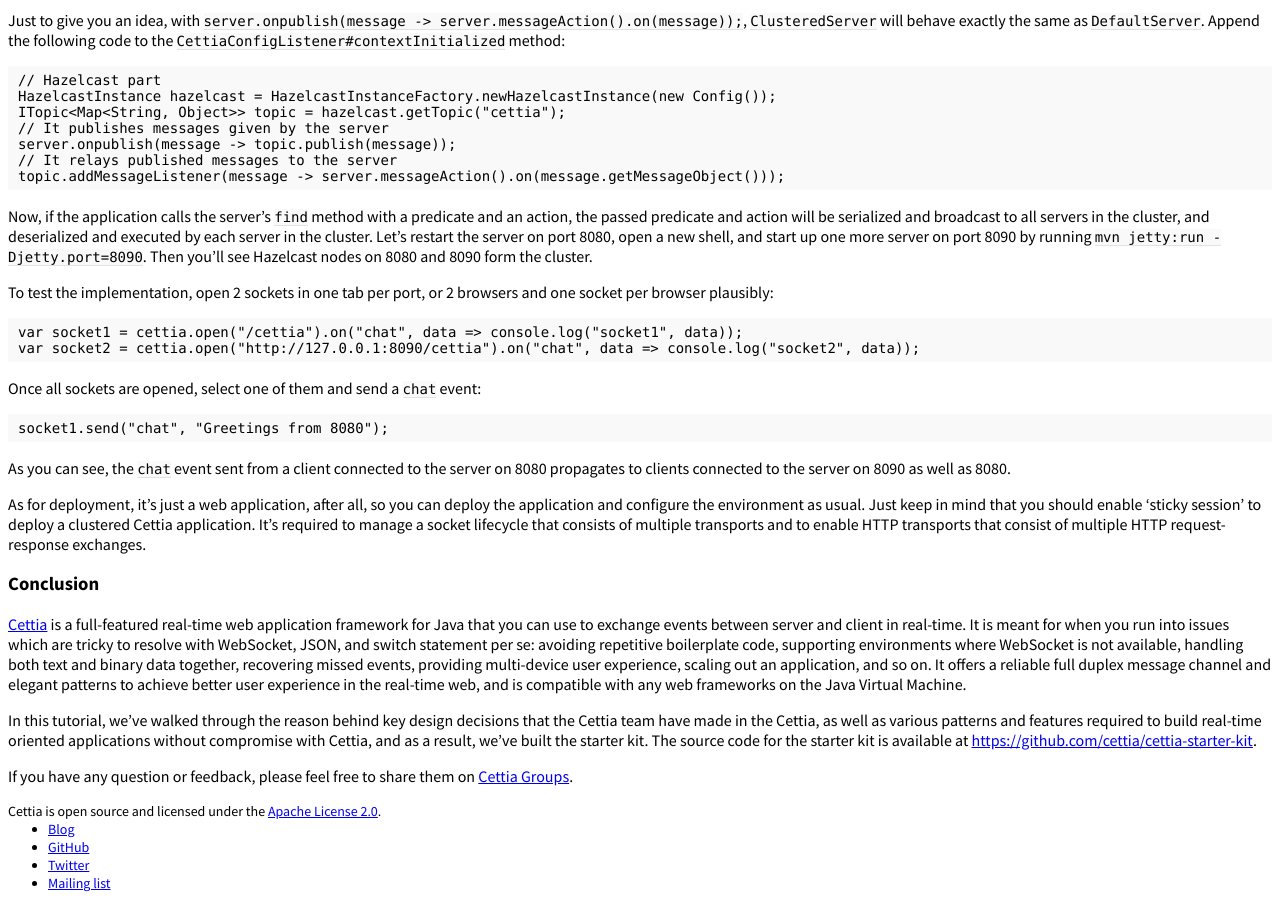
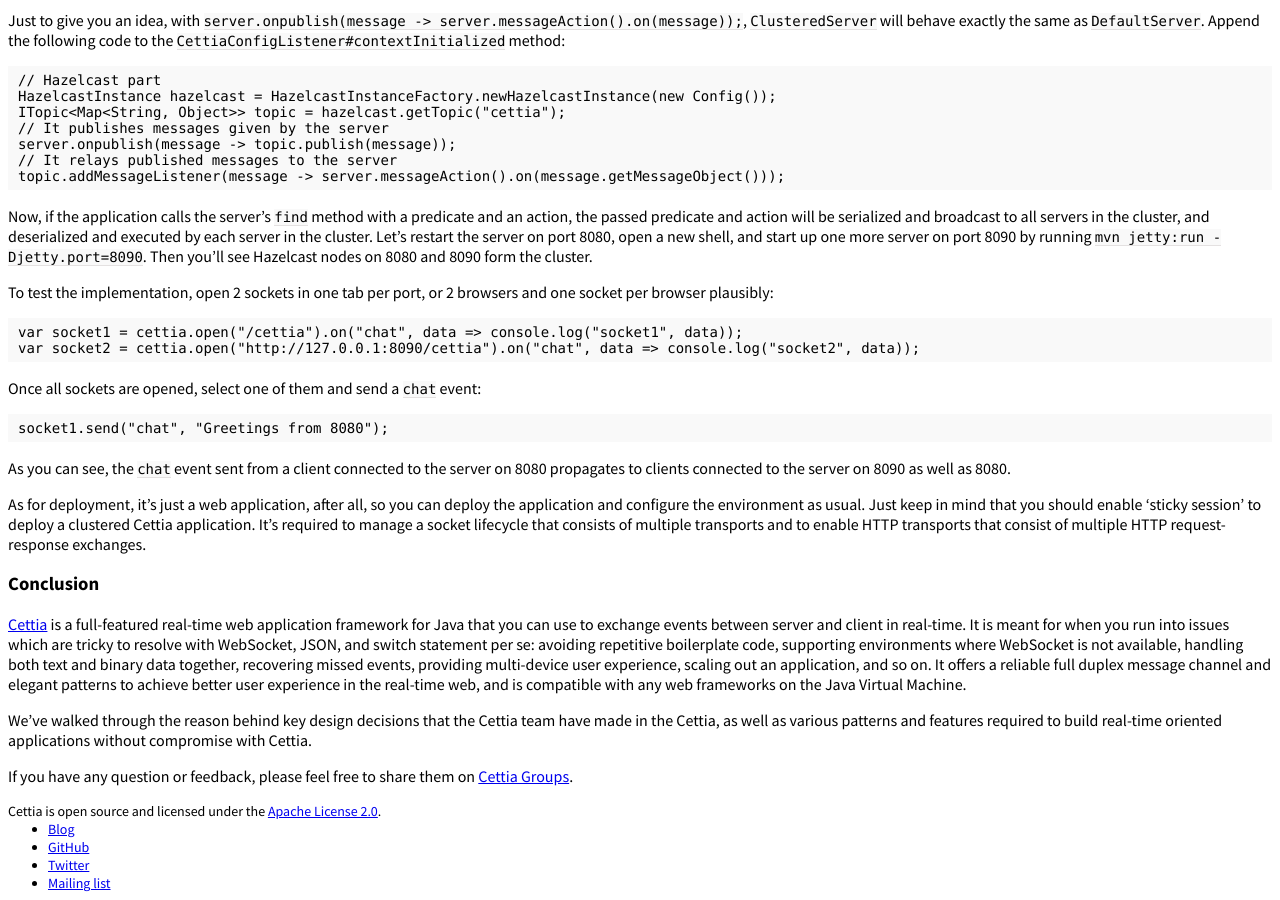
Before and after one commit to cettia/cettia.github.io, a Jekyll site: the page built from guides/cettia-tutorial.md, in a window 1280 px wide and 900 px high, scrolled down 13519 px. Built offline with Jekyll 4.4.1, drawn with Linux system fonts in a browser that asks for light colours; a style sheet for code colours, icons or effects is not loaded; some of the changed text lies outside the part shown.

Commit message:
Update cettia-tutorial.md

```diff
--- a/guides/cettia-tutorial.md
+++ b/guides/cettia-tutorial.md
@@ -1,7 +1,7 @@
 ---
 layout: guide
 title: "Building Real-Time Web Applications With Cettia"
-description: "An introductory tutorial to Cettia. It explains the reason behind key design decisions that the Cettia team have made in the Cettia, as well as various patterns and features required to build real-time oriented applications without compromise with Cettia."
+description: "Cettia reference documentation. It explains the reason behind key design decisions that the Cettia team have made in the Cettia, as well as various patterns and features required to build real-time oriented applications without compromise with Cettia."
 ---
 
 <h1 class="h2">Building Real-Time Web Applications With Cettia</h1>
@@ -36,7 +36,7 @@
 - It provides a bunch of useful helpers to help write more declarative and readable code.
 - It is designed not to share data between servers and can be scaled horizontally with ease.
 
-In this tutorial, we will take a look at the features required to create real-time oriented web applications with Cettia and build the Cettia starter kit. The source code for the starter kit is available at [https://github.com/cettia/cettia-starter-kit](https://github.com/cettia/cettia-starter-kit).
+This document is originally written as an introductory tutorial to Cettia but now covers all the features of the Cettia. Code snippets covered in the document are partially included in the Cettia starter kit and the source code for the starter kit is available at [https://github.com/cettia/cettia-starter-kit](https://github.com/cettia/cettia-starter-kit).
 
 ### Setting Up the Project
 
@@ -715,6 +715,6 @@
 
 [Cettia](https://cettia.io/) is a full-featured real-time web application framework for Java that you can use to exchange events between server and client in real-time. It is meant for when you run into issues which are tricky to resolve with WebSocket, JSON, and switch statement per se: avoiding repetitive boilerplate code, supporting environments where WebSocket is not available, handling both text and binary data together, recovering missed events, providing multi-device user experience, scaling out an application, and so on. It offers a reliable full duplex message channel and elegant patterns to achieve better user experience in the real-time web, and is compatible with any web frameworks on the Java Virtual Machine.
 
-In this tutorial, we've walked through the reason behind key design decisions that the Cettia team have made in the Cettia, as well as various patterns and features required to build real-time oriented applications without compromise with Cettia, and as a result, we've built the starter kit. The source code for the starter kit is available at [https://github.com/cettia/cettia-starter-kit](https://github.com/cettia/cettia-starter-kit).
+We've walked through the reason behind key design decisions that the Cettia team have made in the Cettia, as well as various patterns and features required to build real-time oriented applications without compromise with Cettia.
 
 If you have any question or feedback, please feel free to share them on [Cettia Groups](http://groups.google.com/group/cettia).
```
